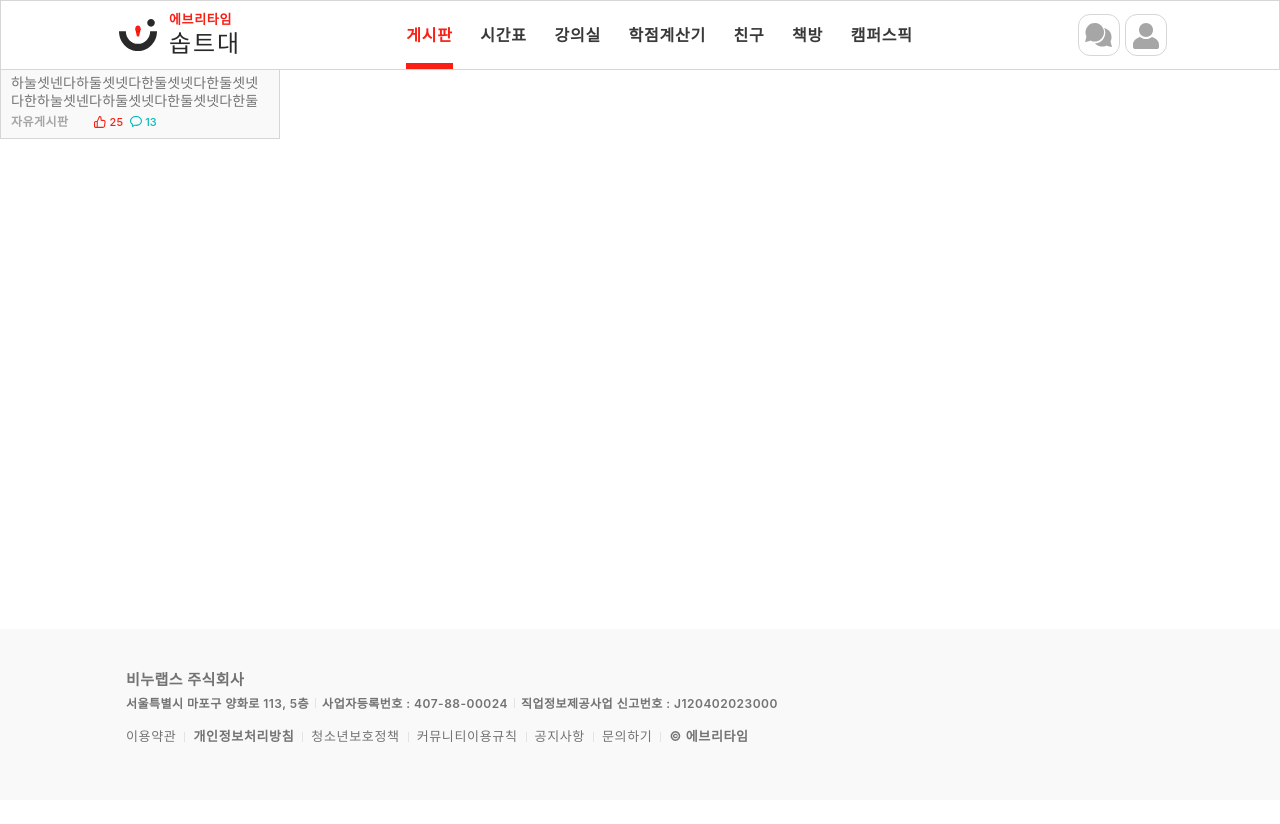
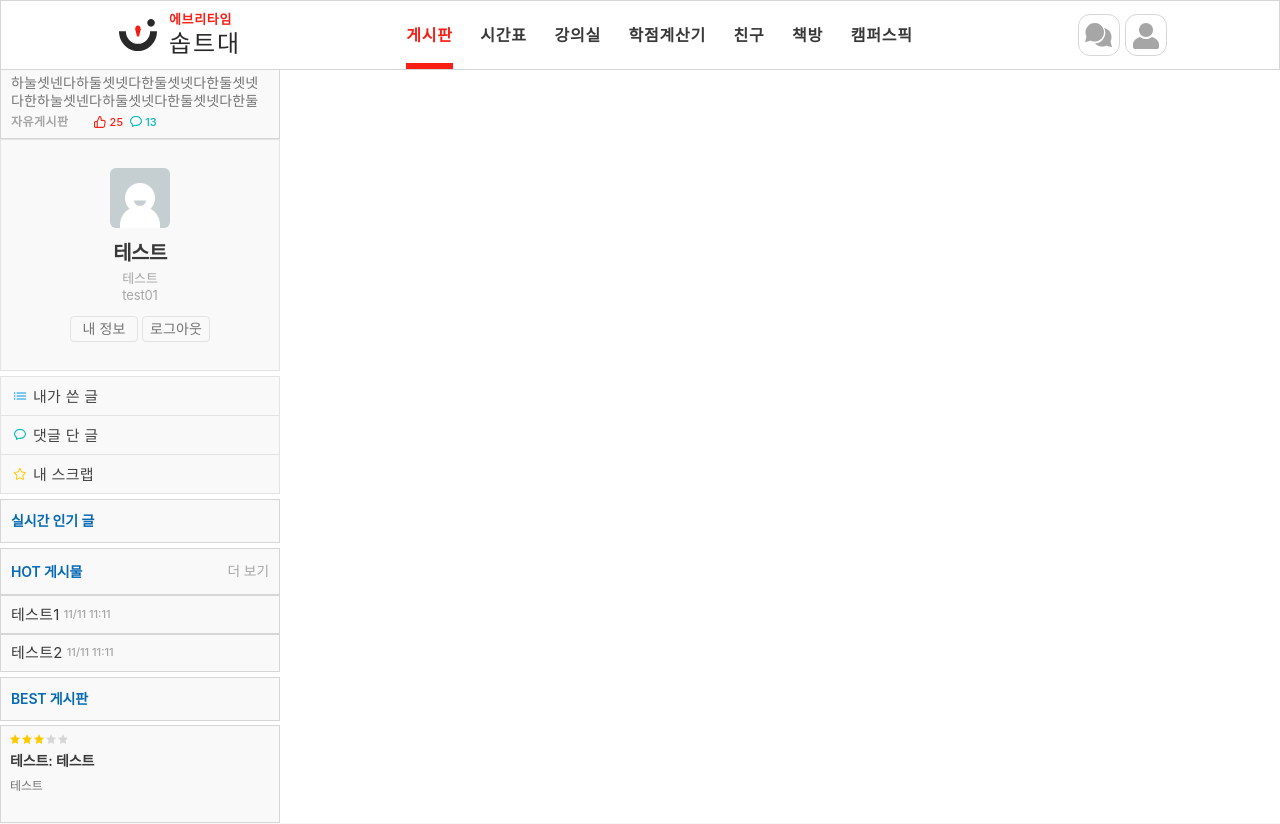
Before and after one commit to SOPT-all/37-COLLABORATION-WEB-EVERYTIME, a React (Vite) app: page / in a window 1280 px wide. Shown: the top 824 px of the page. Before the commit the page ends 800 px from the top, so only its background shows below. Built offline with nearby package versions, Linux system fonts and the light colour scheme.

Commit message:
chore: 사이드바 컴포넌트 임시 배치 #63

```diff
--- /dev/null
+++ b/src/components/common/sidebar/SideBar.tsx
@@ -0,0 +1,46 @@
+import { cn } from "@/utils/cn";
+
+import { ReviewItem } from "../item/ReviewItem";
+
+import { MyHistory } from "./MyHistory";
+import { ProfileItem } from "./ProfileItem";
+import { SidebarHeader } from "./SidebarHeader";
+import { SimplePostItem } from "./SimplePostItem";
+
+interface SidebarProps {
+	showProfile?: boolean;
+	showMyHistory?: boolean;
+}
+
+function Sidebar({ showProfile = false, showMyHistory = false }: SidebarProps) {
+	return (
+		<aside className={cn("w-[32rem]", "flex flex-col", "gap-[0.5rem]", "sticky", "top-[8rem]", "h-fit")}>
+			{showProfile && showMyHistory && (
+				<>
+					<ProfileItem nickname={"테스트"} name={"테스트"} userId={"test01"} />
+
+					<div>
+						<MyHistory variant={"article"} onClick={() => console.log("article clicked")} />
+						<MyHistory variant={"comment"} onClick={() => console.log("comment clicked")} />
+						<MyHistory variant={"scrap"} onClick={() => console.log("scrap clicked")} />
+					</div>
+				</>
+			)}
+
+			<SidebarHeader title={"실시간 인기 글"} isMore={false} />
+			{/* <LivePostItem /> */}
+
+			<div>
+				<SidebarHeader title={"HOT 게시물"} isMore={true} />
+				<SimplePostItem title={"테스트1"} createdAt={"1111-11-11T11:11:11"} />
+				<SimplePostItem title={"테스트2"} createdAt={"1111-11-11T11:11:11"} />
+			</div>
+
+			<SidebarHeader title={"BEST 게시판"} isMore={false} />
+
+			<ReviewItem rate={3} lectureTitle={"테스트"} professorName={"테스트"} reviewContent={"테스트"} />
+		</aside>
+	);
+}
+
+export { Sidebar };
--- a/src/pages/MainPage.tsx
+++ b/src/pages/MainPage.tsx
@@ -1,4 +1,5 @@
 import { LivePostItem } from "@/components/common/sidebar/LivePostItem";
+import { Sidebar } from "@/components/common/sidebar/SideBar";
 import { SimplePostItem } from "@/components/common/sidebar/SimplePostItem";
 import { MOCK_LIVE_POST, MOCK_EMPTY_LIVE_POST } from "@/mocks/posts";
 
@@ -12,6 +13,7 @@ const MainPage = () => {
 
 			{/* 조건에 맞는 게시글이 없는 경우 (아무것도 렌더링 안됨) */}
 			<LivePostItem post={MOCK_EMPTY_LIVE_POST} />
+			<Sidebar showProfile={true} showMyHistory={true} />
 		</div>
 	);
 };
```
